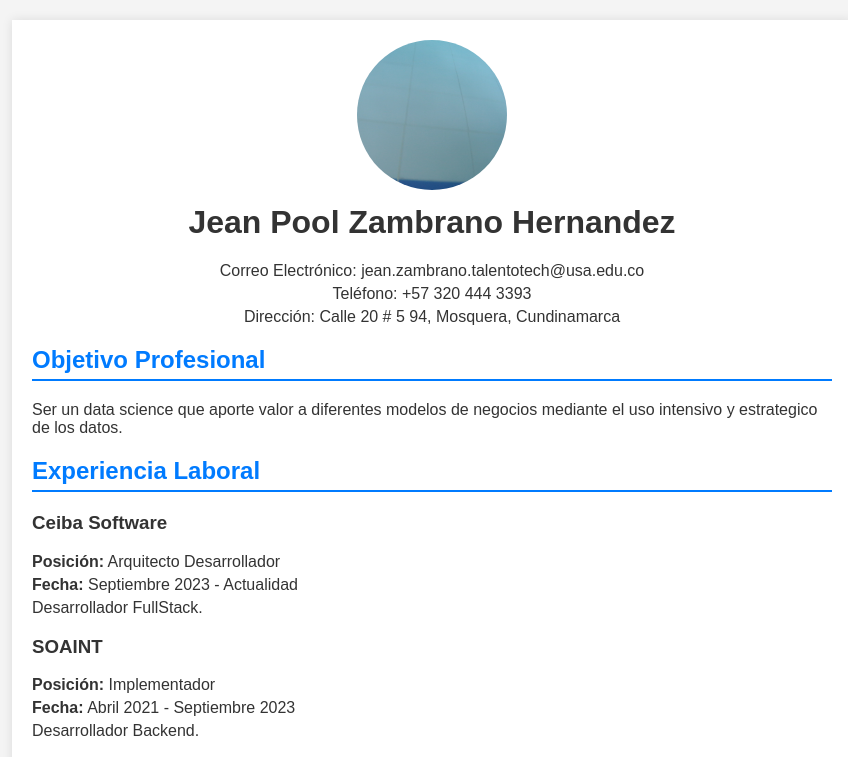
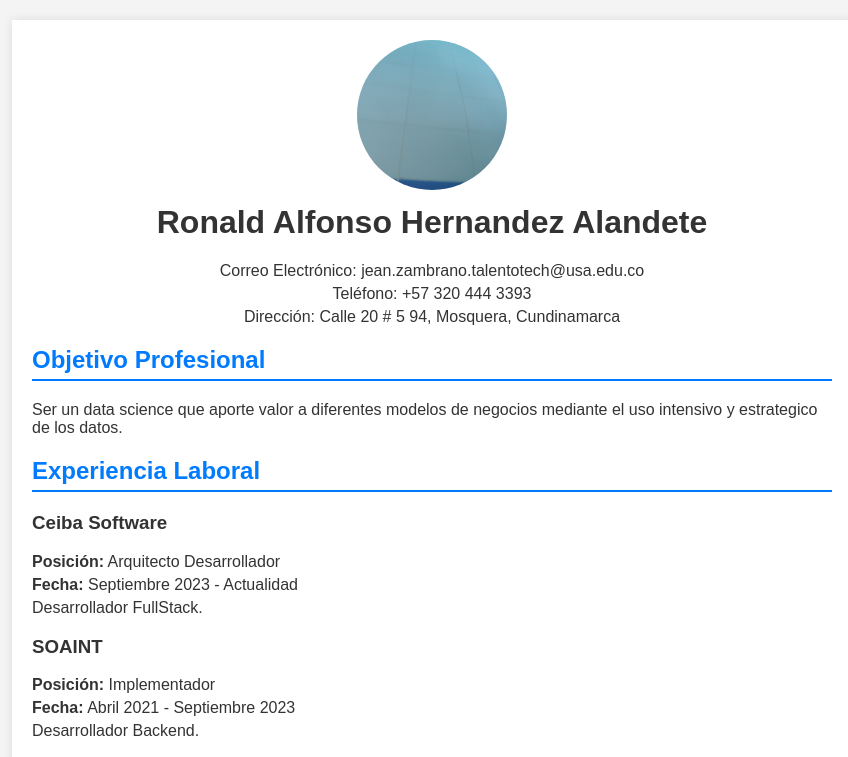
Before and after one commit to RonGitHubCloud/Ronald-Hernandez-G13, a plain HTML site: page index.html in a window 1280 px wide. Shown: the top 757 px of the page, without its empty margins (208-1056 px from the left). Drawn offline with Linux system fonts and the light colour scheme.

Commit message:
Act Nombre

```diff
--- a/index.html
+++ b/index.html
@@ -12,7 +12,7 @@
             <div class="photo">
                 <img src="./images/photo.jpg" alt="Foto de perfil">
             </div>
-            <h1>Jean Pool Zambrano Hernandez</h1>
+            <h1>Ronald Alfonso Hernandez Alandete</h1>
             <p>Correo Electrónico: jean.zambrano.talentotech@usa.edu.co</p>
             <p>Teléfono: +57 320 444 3393</p>
             <p>Dirección: Calle 20 # 5 94, Mosquera, Cundinamarca</p>
```
